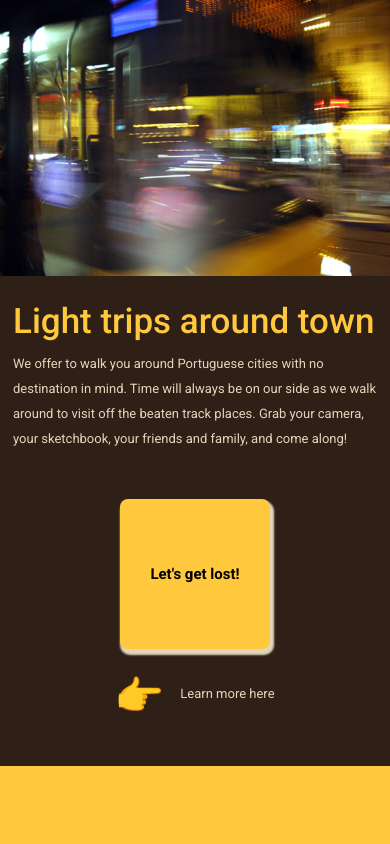
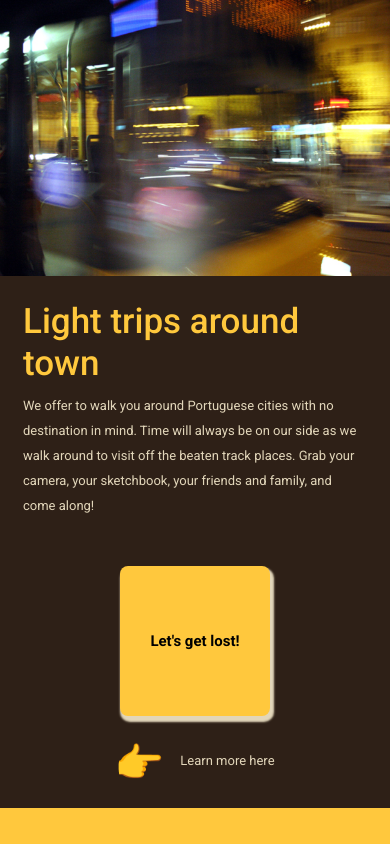
Before and after one commit to IsabelZil/Landing-page, a plain HTML site: page index.html in a window 390 px wide. Drawn offline with nearby package versions, Linux system fonts and the light colour scheme.

Commit message:
updated media queries

```diff
--- a/src/style.css
+++ b/src/style.css
@@ -117,4 +117,8 @@ h1{
 .buttonLost:hover::after {
   font-size: 25px;
 }
+.textHero{
+  padding: 0 35px;
+  padding-top: 25px;
 }
+}
```
